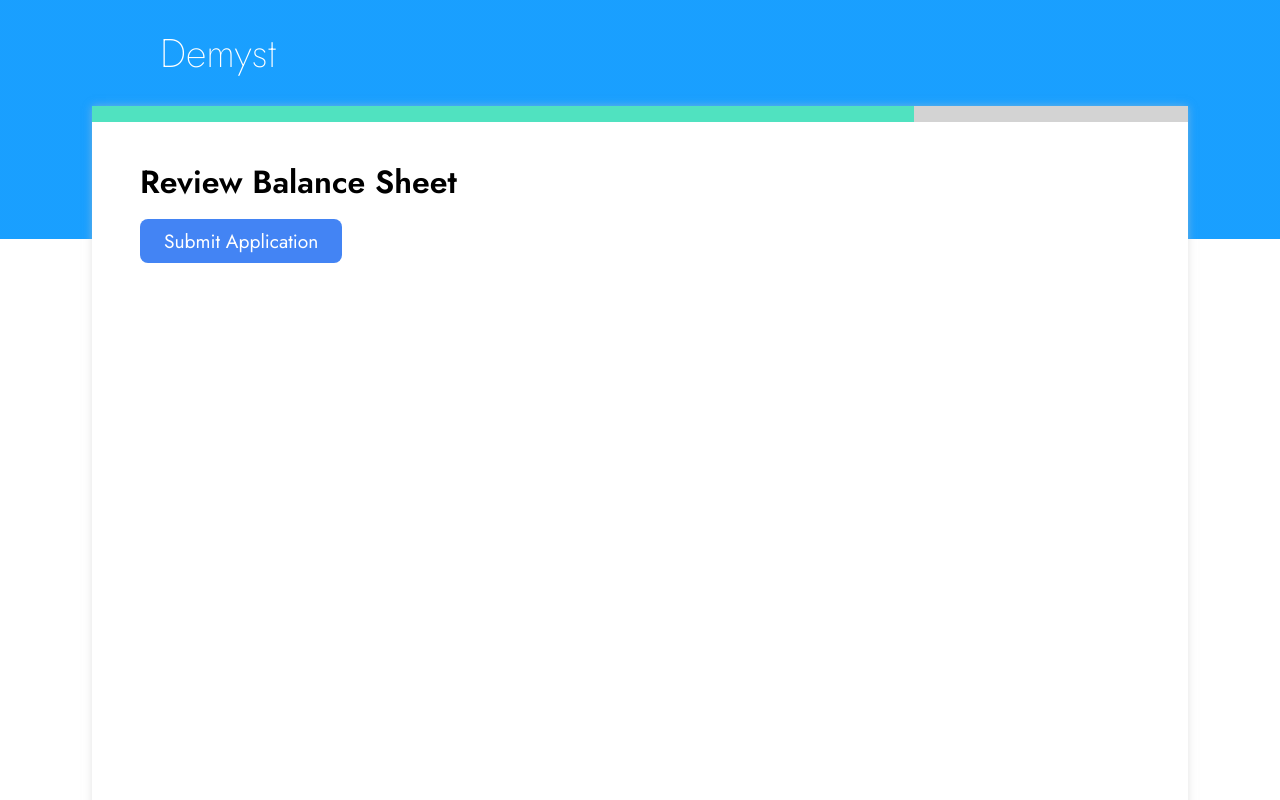
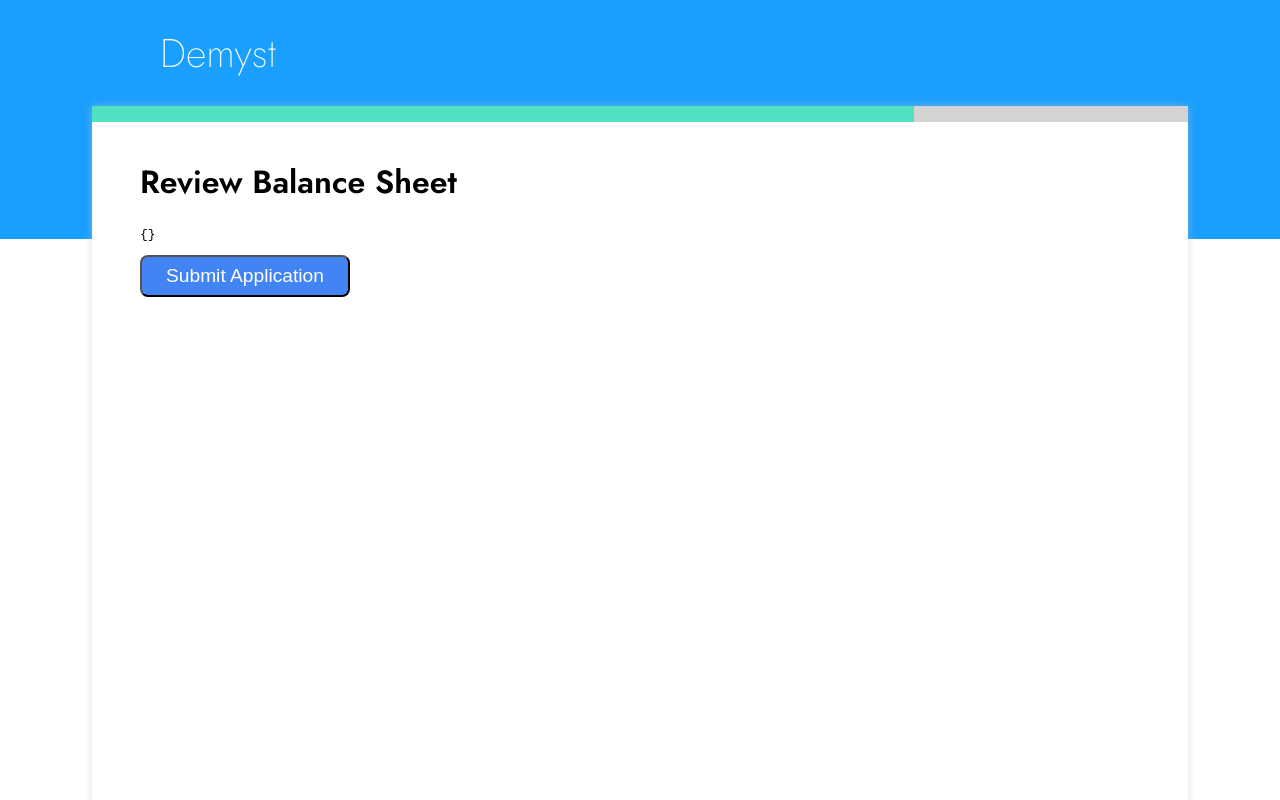
Before and after one commit to priyadarshikunal/demyst-fe, a React (Vite) app: page /review/1 in a window 1280 px wide. Shown: the top 800 px of the page. Built offline with nearby package versions, Linux system fonts and the light colour scheme; no server answers.

Commit message:
Integrates the backend routes and frontend route params

```diff
--- a/src/components/pages/application.tsx
+++ b/src/components/pages/application.tsx
@@ -3,12 +3,16 @@ import Main from "../blocks/main";
 import {Button, ButtonType} from "../blocks/buttonLink";
 import styles from './application.module.css';
 import {ChangeEvent, MouseEvent, useState} from "react";
+import {useNavigate, useParams} from "react-router-dom";
 
 const Application = () => {
     const [loading, setLoading] = useState(false);
     const [businessId, setBusinessId] = useState("");
     const [loanAmount, setLoanAmount] = useState<number>(0);
     const [accountingProvider, setAccountingProvider] = useState("0");
+    const navigate = useNavigate();
+    const {applicationId} = useParams();
+
     const handleChange = (e: ChangeEvent<HTMLInputElement | HTMLSelectElement>) => {
         const name = e.target.name;
         const value = e.target.value;
@@ -31,12 +35,12 @@ const Application = () => {
         return loading ? 'Loading...' : 'Request Balance Sheet';
     }
 
-    const isButtonDisabled = ():boolean => {
+    const isButtonDisabled = (): boolean => {
         return loading || (!businessId) || (!loanAmount) || (!accountingProvider);
     }
 
-    const handleClick = (e:MouseEvent<HTMLButtonElement>)=>{
-
+    const handleClick = (e: MouseEvent<HTMLButtonElement>) => {
+        navigate(`/review/${applicationId}?businessId=${businessId}&loanAmount=${loanAmount}&accountingProvider=${accountingProvider}`);
     }
 
     return <>
--- a/src/components/pages/review.tsx
+++ b/src/components/pages/review.tsx
@@ -1,13 +1,43 @@
 import Main from "../blocks/main";
 import Header from "../blocks/header";
-import {ButtonLink, ButtonType} from "../blocks/buttonLink";
+import {Button, ButtonLink, ButtonType} from "../blocks/buttonLink";
+import {useQuery} from "../../hooks/useQuery";
+import {useEffect, useState} from "react";
+import {SERVICE_ENDPOINT} from "../../utils";
+import {useNavigate, useParams} from "react-router-dom";
 
-const Review = ()=>{
+const Review = () => {
+    const query = useQuery();
+    const [balanceSheet, setBalanceSheet] = useState({});
+    const navigate = useNavigate();
+    const {applicationId} = useParams();
+
+    useEffect(() => {
+        const businessId = query.get('businessId');
+        const loanAmount = query.get('loanAmount');
+        const accountingProvider = query.get('accountingProvider');
+        const endpoint = `${SERVICE_ENDPOINT}/balancesheet?loanAmount=${loanAmount}&businessId=${businessId}&accountingProvider=${accountingProvider}`;
+        fetch(endpoint)
+            .then(data => data.json())
+            .then(json => setBalanceSheet(json))
+            .catch();
+    })
+
+    function submitApplication() {
+        const businessId = query.get('businessId');
+        const loanAmount = query.get('loanAmount');
+        const accountingProvider = query.get('accountingProvider');
+        navigate(`/outcome/${applicationId}?loanAmount=${loanAmount}&businessId=${businessId}&accountingProvider=${accountingProvider}`)
+    }
+
     return <>
         <Header/>
         <Main progress={75}>
             <h1>Review Balance Sheet</h1>
-            <ButtonLink to={'/outcome'} type={ButtonType.INFO} label={'Submit Application'}/>
+            <pre>
+                {JSON.stringify(balanceSheet, null, 2)}
+            </pre>
+            <Button handler={submitApplication}  type={ButtonType.INFO} label={'Submit Application'}/>
         </Main>
     </>
 };
--- /dev/null
+++ b/src/hooks/useQuery.ts
@@ -0,0 +1,8 @@
+import {useLocation} from "react-router-dom";
+import {useMemo} from 'react';
+
+export function useQuery() {
+    const {search} = useLocation();
+
+    return useMemo(() => new URLSearchParams(search), [search]);
+}
```
